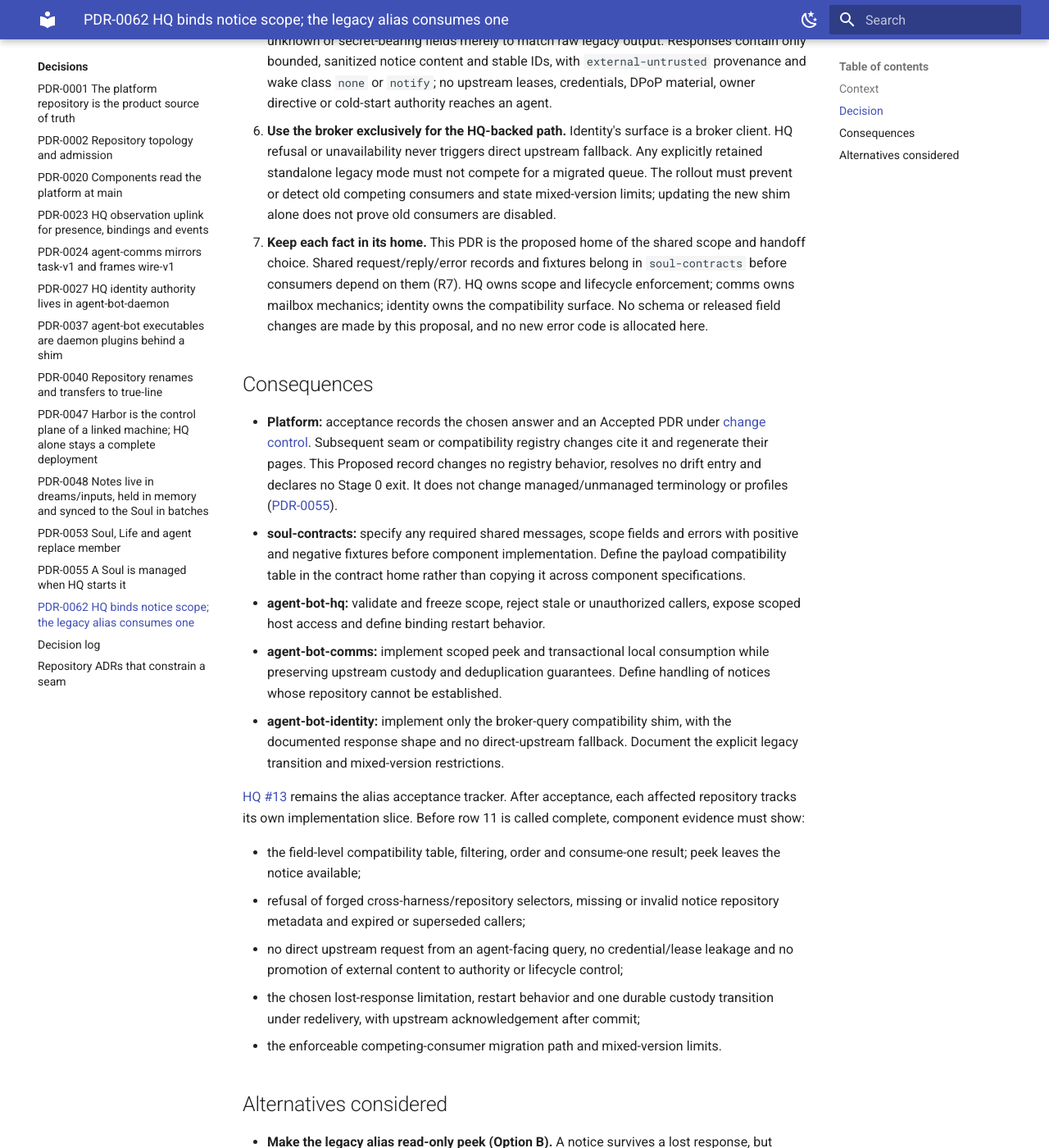
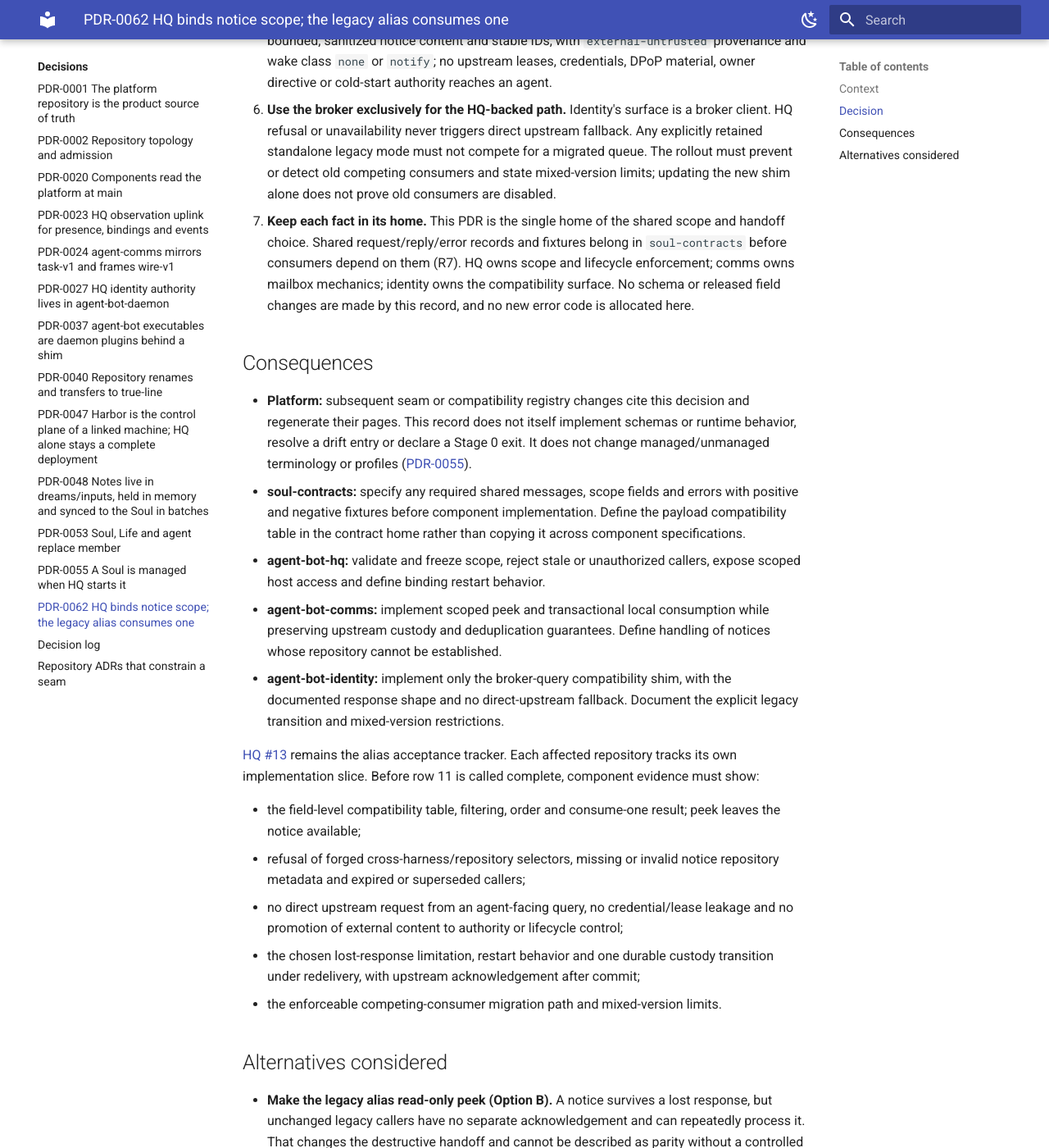
Before and after one commit to true-line/agent-bot-platform, an MkDocs documentation site: the page built from docs/04-decisions/PDR-0062-hq-notice-scope-and-legacy-consume-one.md, in a window 1280 px wide and 1400 px high, scrolled down 1688 px. Shown: the whole window at 82% size. Built offline with MkDocs 1.6.1 and Material for MkDocs 9.7.7, drawn with Linux system fonts in a browser that asks for light colours; some of the changed text lies outside the part shown.

Commit message:
Prepare acceptance record for the chosen notice handoff
Record the existing Option A choice without changing its contract, subject to owner answer marking and acceptance review. Refs #64.

Agent-Bot-Write: ghw_326ae438817e9884
Agent-Bot-Session: fa2486d94751

```diff
--- a/docs/04-decisions/PDR-0062-hq-notice-scope-and-legacy-consume-one.md
+++ b/docs/04-decisions/PDR-0062-hq-notice-scope-and-legacy-consume-one.md
@@ -1,9 +1,10 @@
 ---
-Status: Proposed
+Status: Accepted
 Doc-Type: decision
 Owner: product-owner
 Last-Reviewed: 2026-11-13
 Date: 2026-11-13
+Accepted: 2026-11-13
 Discussion: https://github.com/true-line/agent-bot-platform/discussions/62
 Affects-Repos: [soul-contracts, agent-bot-hq, agent-bot-comms, agent-bot-identity]
 Affects: [hq-plugin-contract, identity-cli, identity-service-api, R3, R6, R7]
@@ -11,16 +12,16 @@ Affects: [hq-plugin-contract, identity-cli, identity-service-api, R3, R6, R7]
 
 # PDR-0062 HQ binds notice scope; the legacy alias consumes one
 
-The proposed HQ-backed notice contract preserves the legacy `take_inbox`
+The HQ-backed notice contract preserves the legacy `take_inbox`
 consume-one handoff using HQ's durable local mailbox, with a separate read-only
 `notices.peek` for new clients. HQ binds each caller's allowed notice scope;
 agent-facing requests never select a remote queue or bypass HQ to consume it.
 
-This record is **Proposed**. The owner selected Option A in the
+The owner selected Option A in the
 [originating issue comment](https://github.com/true-line/agent-bot-platform/issues/60#issuecomment-6860006254).
-That preference is the basis for this proposal, not a claim that an answer has
-been marked in [Discussion #62](https://github.com/true-line/agent-bot-platform/discussions/62)
-or that an Accepted PDR has merged.
+The [chosen answer in Discussion #62](https://github.com/true-line/agent-bot-platform/discussions/62#discussioncomment-19605555)
+and the approved acceptance PR record that choice under
+[change control](../00-governance/change-control.md).
 
 ## Context
 
@@ -47,7 +48,7 @@ or that an Accepted PDR has merged.
 
 ## Decision
 
-The following is the proposed cross-repository contract, pending acceptance:
+The following cross-repository contract applies:
 
 1. **Separate custody from caller handoff.** Ingestion remains upstream take,
    durable HQ transaction, then upstream acknowledgement, with notice-ID
@@ -89,20 +90,19 @@ The following is the proposed cross-repository contract, pending acceptance:
    for a migrated queue. The rollout must prevent or detect old competing
    consumers and state mixed-version limits; updating the new shim alone does
    not prove old consumers are disabled.
-7. **Keep each fact in its home.** This PDR is the proposed home of the shared
+7. **Keep each fact in its home.** This PDR is the single home of the shared
    scope and handoff choice. Shared request/reply/error records and fixtures
    belong in `soul-contracts` before consumers depend on them (R7). HQ owns
    scope and lifecycle enforcement; comms owns mailbox mechanics; identity owns
    the compatibility surface. No schema or released field changes are made by
-   this proposal, and no new error code is allocated here.
+   this record, and no new error code is allocated here.
 
 ## Consequences
 
-- **Platform:** acceptance records the chosen answer and an Accepted PDR under
-  [change control](../00-governance/change-control.md). Subsequent seam or
-  compatibility registry changes cite it and regenerate their pages. This
-  Proposed record changes no registry behavior, resolves no drift entry and
-  declares no Stage 0 exit. It does not change managed/unmanaged terminology
+- **Platform:** subsequent seam or compatibility registry changes cite this
+  decision and regenerate their pages. This record does not itself implement
+  schemas or runtime behavior, resolve a drift entry or declare a Stage 0 exit.
+  It does not change managed/unmanaged terminology
   or profiles ([PDR-0055](PDR-0055-a-soul-is-managed-when-hq-starts-it.md)).
 - **soul-contracts:** specify any required shared messages, scope fields and
   errors with positive and negative fixtures before component implementation.
@@ -118,7 +118,7 @@ The following is the proposed cross-repository contract, pending acceptance:
   the explicit legacy transition and mixed-version restrictions.
 
 [HQ #13](https://github.com/true-line/agent-bot-hq/issues/13) remains the alias
-acceptance tracker. After acceptance, each affected repository tracks its own
+acceptance tracker. Each affected repository tracks its own
 implementation slice. Before row 11 is called complete, component evidence must
 show:
 
```
Also changed, not shown: docs/04-decisions/README.md (+1 -1 lines).
